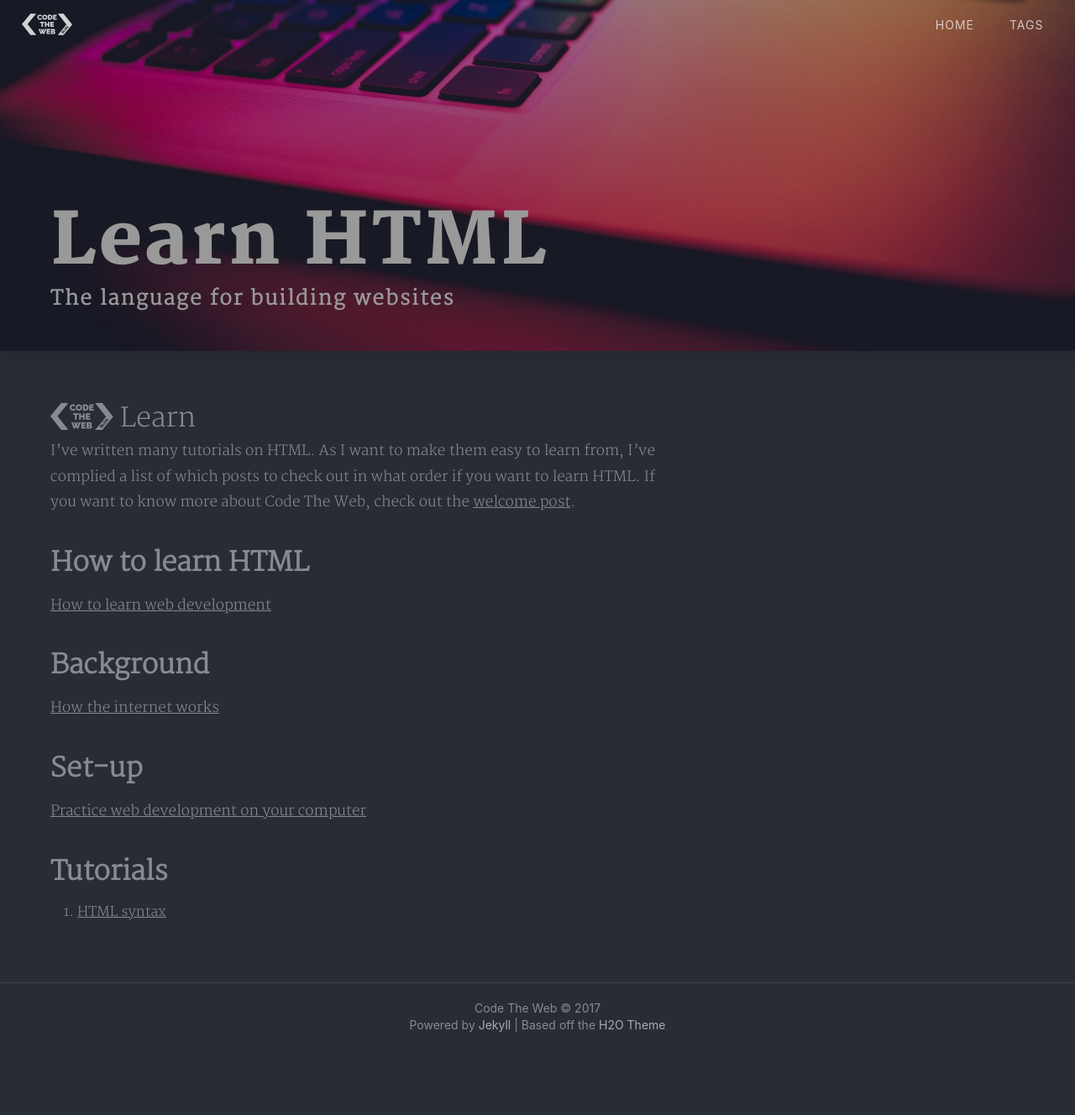
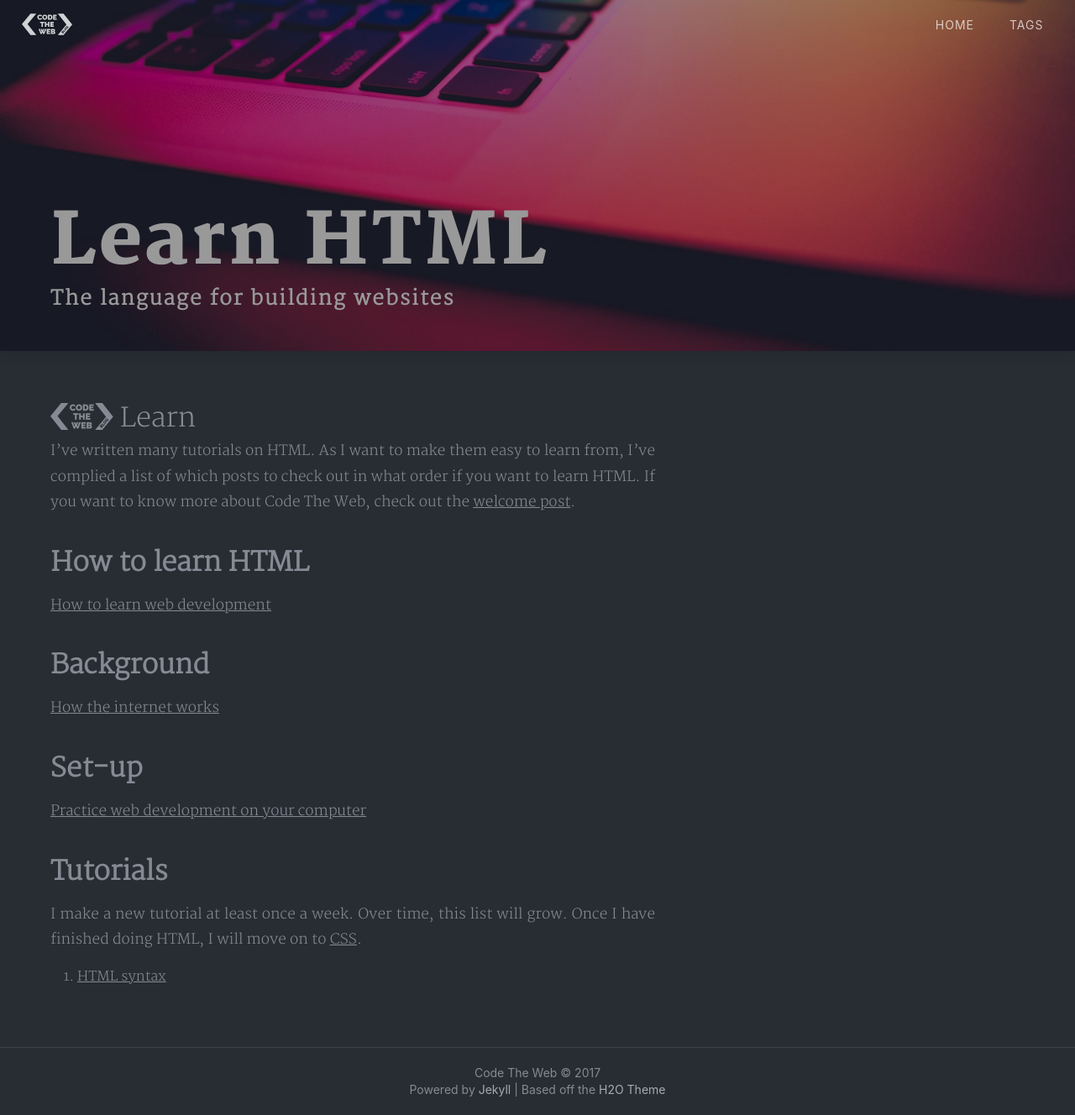
Before and after one commit to Booligoosh/codetheweb.blog, a Jekyll site: the page built from learn/html.md, in a window 1280 px wide and 1328 px high. Shown: the whole window at 84% size. Built offline with Jekyll 4.4.1, drawn with Linux system fonts in a browser that asks for light colours; nearby versions of some CDN libraries; some web fonts are replaced; a style sheet for code colours, icons or effects is not loaded.

Commit message:
Made Learn link on language pages not open in new tab, added text to html.md

```diff
--- a/_layouts/learn.html
+++ b/_layouts/learn.html
@@ -16,7 +16,7 @@
 </div>
 <div class="post-content learn-lang-content">
     <div class="markdown-body">
-        <div class="codetheweb-learn"><a href=".."><i class="iconfont icon-logo"></i> Learn</a></div>
+        <div class="codetheweb-learn"><a href=".." target="_self"><i class="iconfont icon-logo"></i> Learn</a></div>
         {{content}}
     </div>
 </div>
--- a/learn/html.md
+++ b/learn/html.md
@@ -16,6 +16,7 @@
 [Practice web development on your computer][web-development-on-your-computer]
 
 # Tutorials
+I make a new tutorial at least once a week. Over time, this list will grow. Once I have finished doing HTML, I will move on to [CSS][css].
 1. [HTML syntax][html-syntax]
 
 [welcome]: /2017/09/29/welcome/
@@ -23,3 +24,5 @@
 [how-the-internet-works]: /2017/10/05/how-the-internet-works/
 [web-development-on-your-computer]: /2017/10/06/web-development-on-your-computer/
 [html-syntax]: /2017/10/06/html-syntax/
+
+[css]: /learn/css
```
